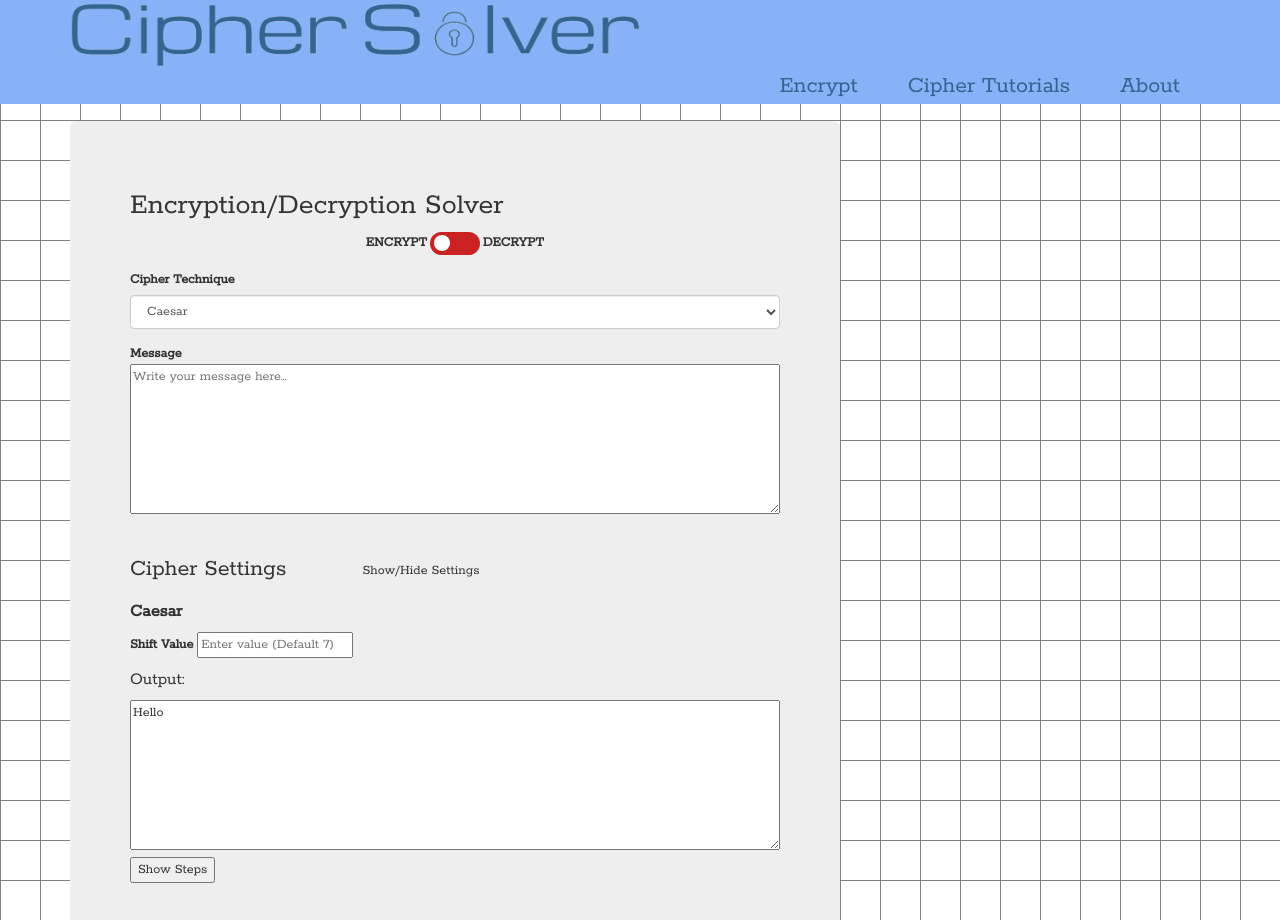
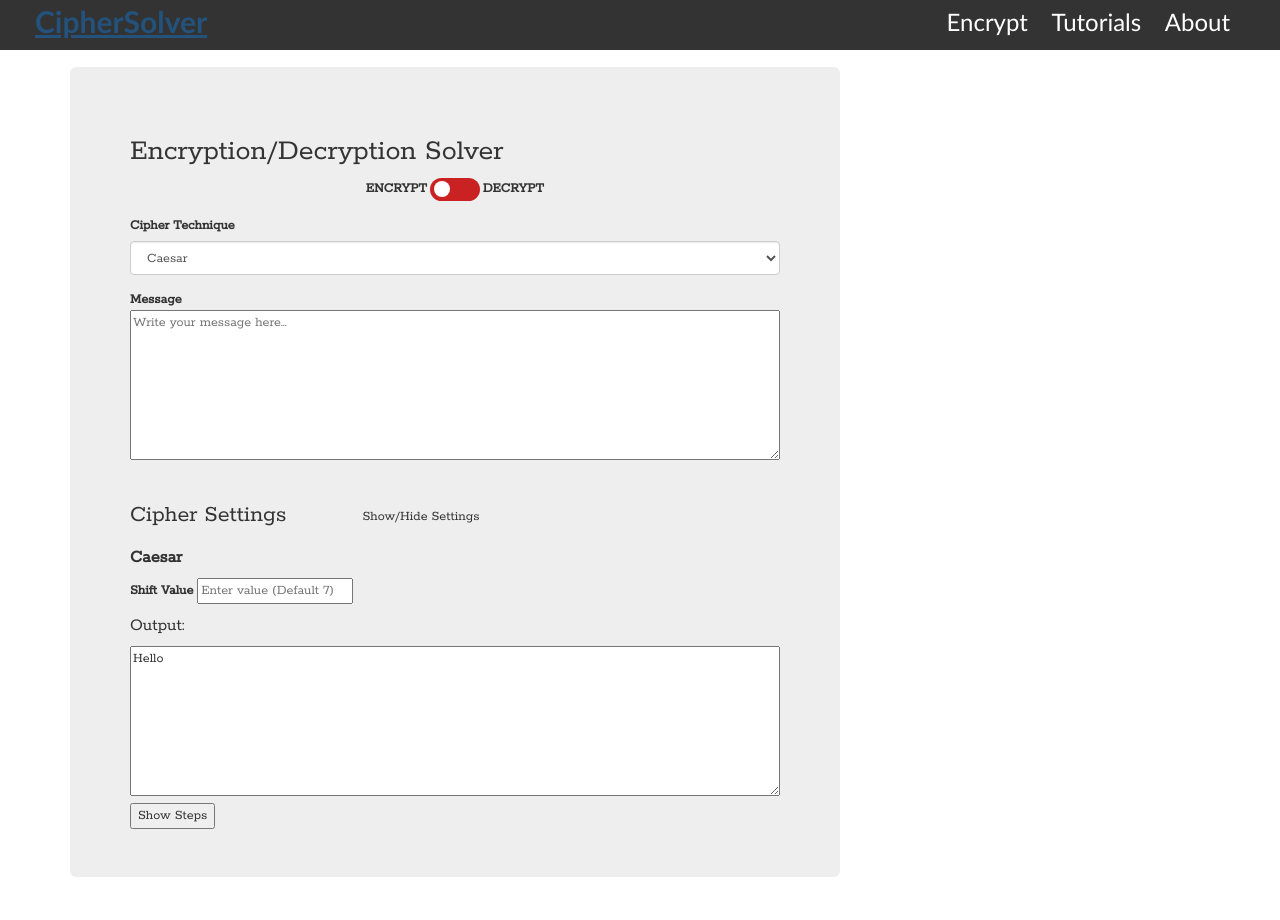
Before and after one commit to kvlorenzo/Cipher-Solver, a website with bundled scripts: page index.html in a window 1280 px wide. Shown: the top 920 px of the page. Built offline with nearby package versions, Linux system fonts and the light colour scheme.

Commit message:
Revamped header

```diff
--- a/index.html
+++ b/index.html
@@ -28,6 +28,21 @@
 				crossorigin="anonymous"></script>
 		<script  type="module" src="scripts/main.js"></script>
 		<header>
+			<a href="index.html" class="logo">
+				CipherSolver
+			</a>
+			<div class="header-right">
+				<a href="index.html">Encrypt</a>
+				<a href="tutorial.html">Tutorials</a>
+				<a href="about.html">About</a>
+  		</div>
+
+
+
+
+
+
+<!--
 			<div class="container">
 				<div id="logo">
 					<a href="index.html">
@@ -40,7 +55,7 @@
 						<li><a href="about.html">About</a></li>
 					</ul>
 				</nav>
-			</div>
+			</div> -->
 		</header>
 		<div class="container">
 			<div class="jumbotron">
--- a/style.css
+++ b/style.css
@@ -1,45 +1,27 @@
 header {
-  background: #88b2f7;
-  font-family: 'Rokkitt';
-  min-height: 70px;
+  background: #333333;
+  font-family: "Trebuchet MS", Helvetica, sans-serif;
+  min-height: 50px;
 }
 
 header a {
-  color: #326591;
+  color: white;
   font-size: 24px;
+  padding-right: 20px;
   text-decoration: none;
 }
 
-header ul {
-  margin: 0;
-  padding: 0;
+header a.logo {
+  float: left;
+  font-size: 30px;
+  font-weight: bold;
+  padding-left: 35px;
 }
 
-header li {
-  display: inline;
-  float: left;
-  padding: 0 30px 0 20px;
-}
-
-header #logo {
-  float: left;
-}
-
-header #logo img {
-  margin: 0;
-  min-height: 30px;
-  min-width: 200px;
-  height: 50%;
-  width: 50%;
-}
-
-header nav {
+.header-right {
   float: right;
-}
-
-body {
-  background-size: 40px 40px;
-  background-image: linear-gradient(to right, grey 1px, transparent 1px), linear-gradient(to bottom, grey 1px, transparent 1px);
+  padding-right: 30px;
+  padding-top: 5px;
 }
 
 .jumbotron {
```
